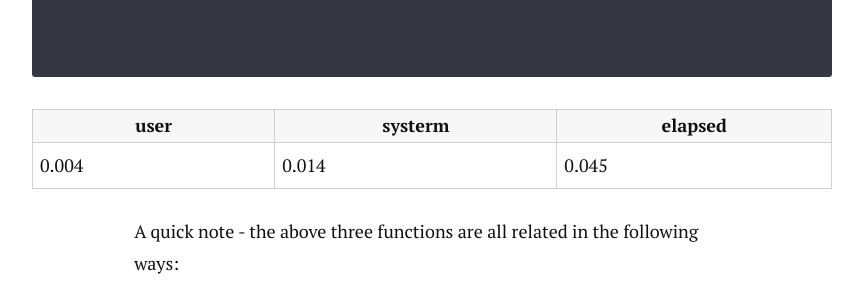
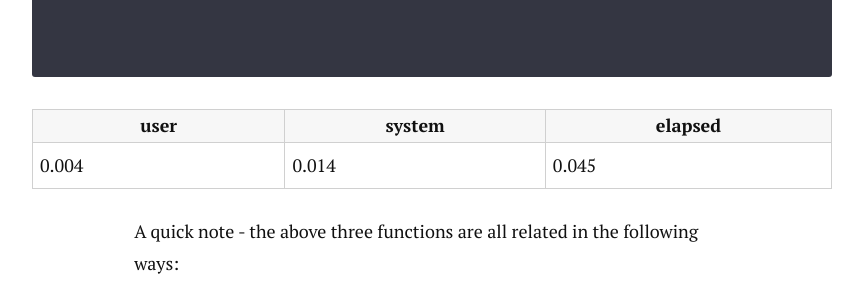
Before and after one commit to jwilber/old_website, a Jekyll site: the page built from _posts/2016-09-30-Writing-More-Efficient-R-Code.markdown, in a window 1280 px wide and 900 px high, scrolled down 4706 px. Shown: the part 147-447 px from the top of the window, without its empty margins (208-1071 px from the left). Built offline with Jekyll 4.4.1, drawn with Linux system fonts in a browser that asks for light colours; nearby versions of some CDN libraries.

Commit message:
Update 2016-09-30-Writing-More-Efficient-R-Code.markdown

````diff
--- a/_posts/2016-09-30-Writing-More-Efficient-R-Code.markdown
+++ b/_posts/2016-09-30-Writing-More-Efficient-R-Code.markdown
@@ -102,7 +102,7 @@ r <- sum(x,y,z)
 proc.time() - time_start
 ```
 
-| user  | systerm | elapsed |
+| user  | system | elapsed |
 |-------|---------|---------|
 | 0.004 | 0.014   | 0.045   |
 
````
